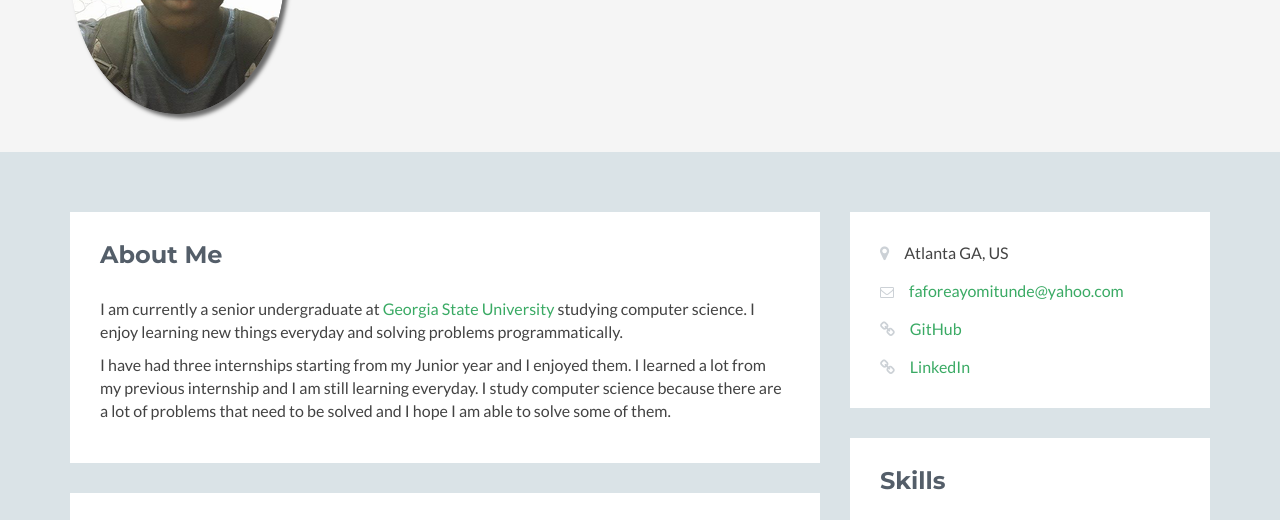
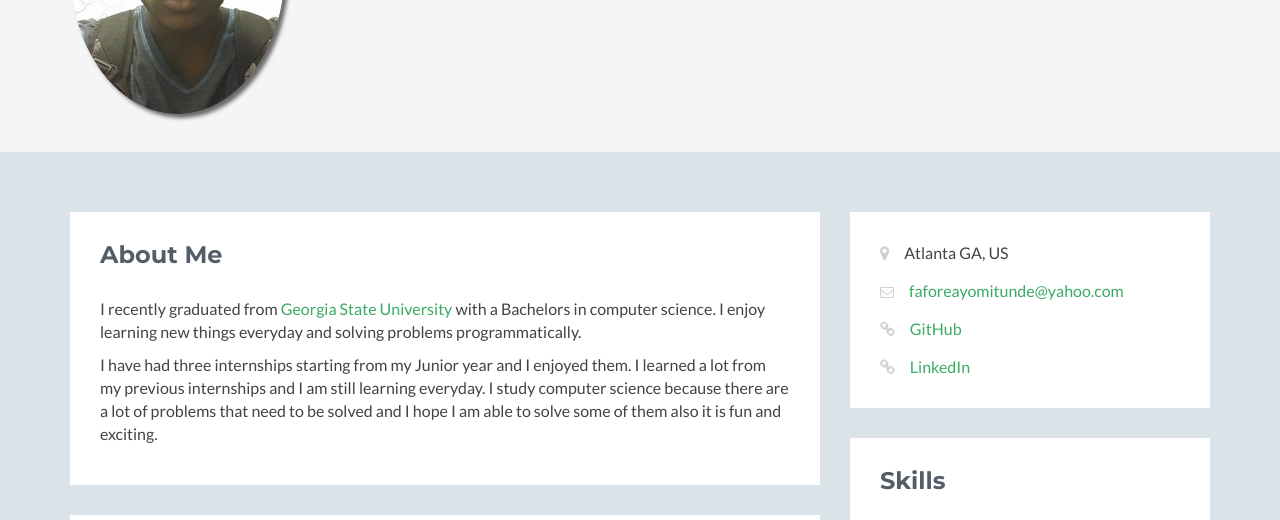
Before and after one commit to afafore1/afafore1.github.io, a plain HTML site: page exp/index.html in a window 1280 px wide. Shown: the part 216-736 px from the top of the page. Drawn offline with nearby package versions, Linux system fonts and the light colour scheme; no server answers; a script that the page names is missing.

Commit message:
updating exp

```diff
--- a/exp/index.html
+++ b/exp/index.html
@@ -82,9 +82,9 @@
                     <div class="section-inner">
                         <h2 class="heading">About Me</h2>
                         <div class="content">
-                            <p>I am currently a senior undergraduate at <a href="http://http://www.gsu.edu/">Georgia State University</a> studying computer science. I enjoy learning new things everyday and solving problems programmatically.</p>
+                            <p>I recently graduated from <a href="http://http://www.gsu.edu/">Georgia State University</a> with a Bachelors in computer science. I enjoy learning new things everyday and solving problems programmatically.</p>
 
-        <p>I have had three internships starting from my Junior year and I enjoyed them. I learned a lot from my previous internship and I am still learning everyday. I study computer science because there are a lot of problems that need to be solved and I hope I am able to solve some of them.</p>
+        <p>I have had three internships starting from my Junior year and I enjoyed them. I learned a lot from my previous internships and I am still learning everyday. I study computer science because there are a lot of problems that need to be solved and I hope I am able to solve some of them also it is fun and exciting.</p>
 
                         </div><!--//content-->
                     </div><!--//section-inner-->
```
